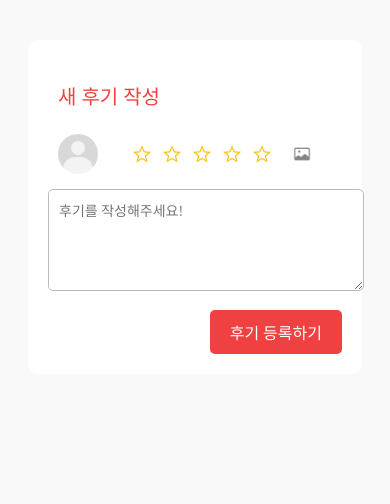
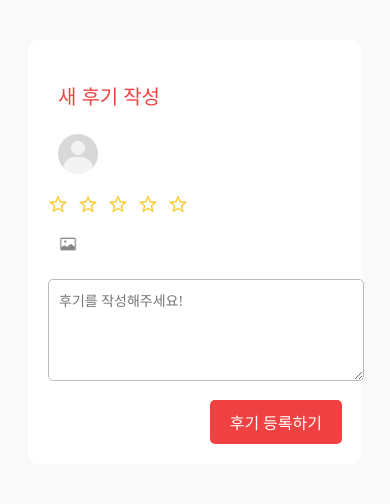
Before and after one commit to pirogramming/Urabi, a Django app: template templates/accommodation/accommodation_reviewcreate.html in a window 390 px wide. Shown: the part 71-575 px from the top of the page. Run offline with Django 5.2, Linux system fonts and the light colour scheme; the template is opened without the code that fills it, so the values that code supplies are empty; some libraries are stand-ins or nearby versions; some web fonts are replaced.

Commit message:
[design] 숙소 후기 후기등록 페이지 반응형 완료 (#105)

```diff
--- a/static/accommodation/accommodation_create.css
+++ b/static/accommodation/accommodation_create.css
@@ -200,3 +200,24 @@ input{
 .submit-button:hover {
     background-color: var(--red-hover);
 }
+
+@media (max-width: 450px) {
+    .review-header {
+        flex-direction: column;
+    }
+
+    .review-header-right {
+        flex-direction: column;
+        align-items: flex-start;
+        margin-top: 10px;
+    }
+
+    #rating {
+        order: 1;
+        margin-top: 10px;
+    }
+
+    #add-img {
+        order: 2;
+    }
+}
```
